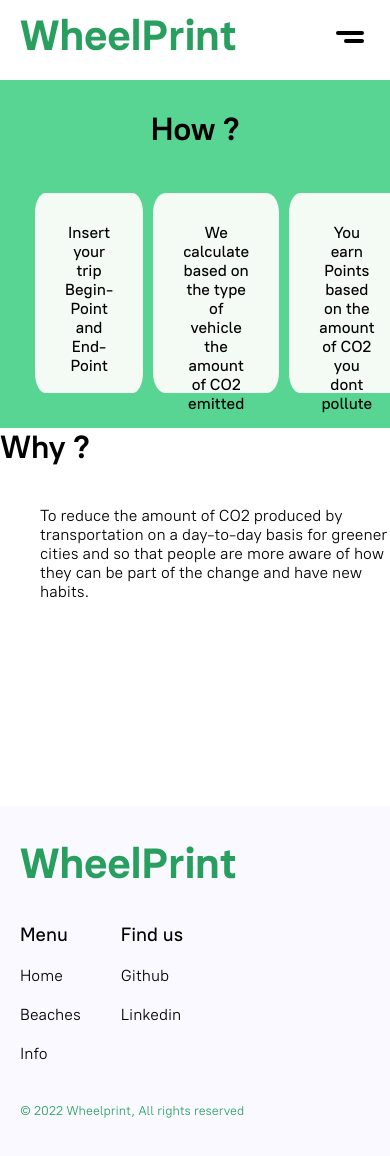
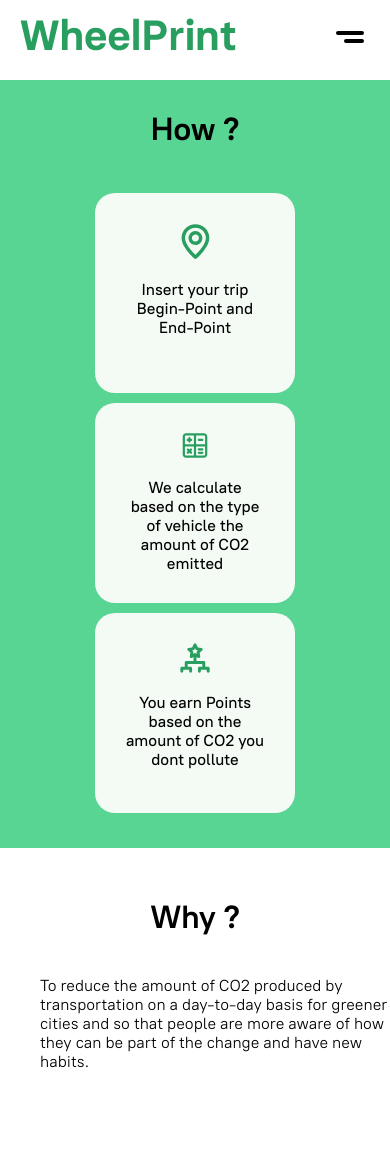
Before and after one commit to WildCodeSchool/2022-03-JS-Lisbon-hackathon-1-Green-House, a React (Create React App) app in the folder green-house/frontend/: page / in a window 390 px wide. Shown: the top 1156 px of the page. Built offline with nearby package versions, Linux system fonts and the light colour scheme; a web font is replaced by a local one.

Commit message:
Added Css Mobile and inserted Icons

```diff
--- a/green-house/frontend/src/App.css
+++ b/green-house/frontend/src/App.css
@@ -51,6 +51,11 @@
   color: white;
 }
 
+.icon {
+  width: 30px !important;
+  height: auto !important;
+}
+
 @media only screen and (min-width: 1024px) {
 
   .container {
--- a/green-house/frontend/src/Components/Content/How.css
+++ b/green-house/frontend/src/Components/Content/How.css
@@ -6,6 +6,7 @@
     gap: 40px;
     padding: 30px;
     min-height: 300px;
+
 }
 
 .how-container h1{
@@ -14,7 +15,7 @@
 
 .steps-container {
     display: flex;
-    flex-direction: row;
+    flex-direction: column;
     align-items: center;
     justify-content: space-evenly;
 
@@ -22,10 +23,13 @@
 
 .stepOne, .stepTwo, .stepThree{
     display: flex;
+    flex-direction: column;
+    align-items: center;
     background-color: var(--tertiary-color);
     height: 200px;
     width: 200px;
     border-radius: 10%;
+    gap: 20px;
     margin: 5px;
     padding: 30px;
     text-align: center;
@@ -36,3 +40,16 @@
 
 
 }
+
+@media only screen and (min-width: 1024px) {
+
+    .steps-container {
+        flex-direction: row;
+    }
+    .Location{
+
+    }
+    .how-container{
+        margin-bottom: 20px;
+    }
+  }
--- a/green-house/frontend/src/Components/Content/How.jsx
+++ b/green-house/frontend/src/Components/Content/How.jsx
@@ -1,5 +1,7 @@
 import React from "react";
 import './How.css';
+import { Location, Calculate, PointTree } from '../../media/exportMedia'
+
 
 export default function How() {
     return (
@@ -10,16 +12,19 @@
             <div className="steps-container">
 
                     <div className="stepOne">
+                        <Location/>
                         <p>
                         Insert your trip Begin-Point and End-Point
                         </p>
                     </div>
                     <div className="stepTwo">
+                        <Calculate className="icon"/>
                         <p>
                         We calculate based on the type of vehicle the amount of CO2 emitted
                         </p>
                     </div>
                     <div className="stepThree">
+                        <PointTree className="icon"/>
                         <p >
                         You earn Points based on the amount of CO2 you dont pollute
                         </p>
--- a/green-house/frontend/src/Components/Content/Why.css
+++ b/green-house/frontend/src/Components/Content/Why.css
@@ -12,3 +12,18 @@
     padding-top: 40px;
 
 }
+.why-title{
+    display: flex;
+    justify-content: center;
+    margin-top: 50px;
+}
+
+@media only screen and (min-width: 1024px) {
+
+    .steps-container {
+        flex-direction: row;
+    }
+    .Location{
+
+    }
+  }
--- a/green-house/frontend/src/Components/Content/Why.jsx
+++ b/green-house/frontend/src/Components/Content/Why.jsx
@@ -4,7 +4,9 @@
 export default function Why() {
     return (
         <div className="whyContainer">
+            <div className="why-title">
             <h1>Why ?</h1>
+            </div>
                 <div className="whyText">
                     <p>
                     To reduce the amount of CO2 produced by transportation on a day-to-day basis for greener cities
```
Also changed, not shown: green-house/frontend/src/media/exportMedia.jsx (+6 -6 lines).
